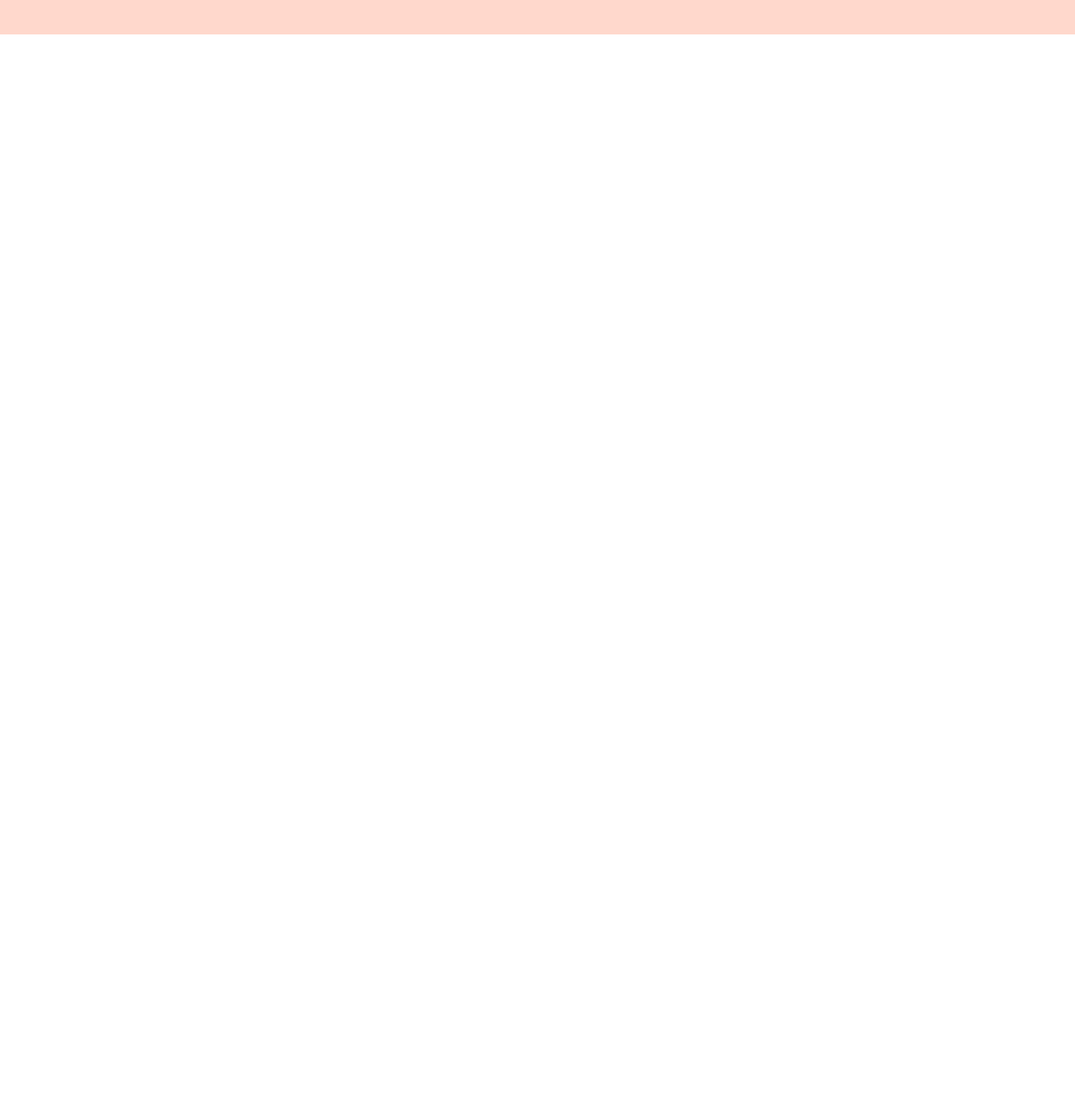
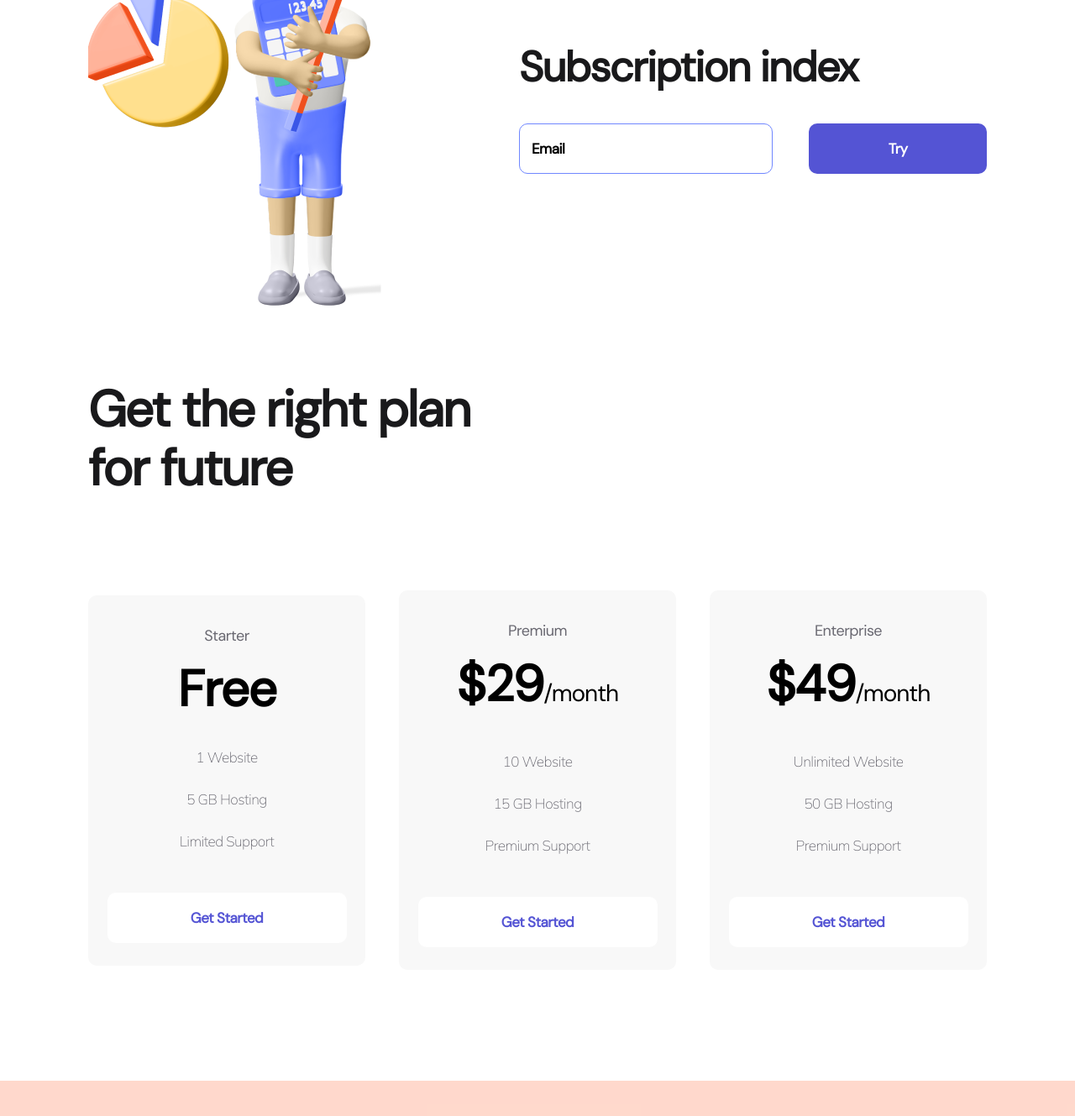
Before and after one commit to galinaden/logoipsum, a plain HTML site: page index.html in a window 1280 px wide. Shown: the part 972-2301 px from the top of the page at 84% size. Before the commit the page ends 1013 px from the top, so only its background shows below. Drawn offline with Linux system fonts and the light colour scheme.

Commit message:
Add files via upload

```diff
--- a/index.html
+++ b/index.html
@@ -66,6 +66,60 @@
             <img src="./img/1.png" alt="firstmen">
         </div>
     </section>
+    <section class="container subscribe">
+
+        <div>
+            <img src="./img/2.png" alt="secondmen">
+        </div>
+        <div>
+            <h2 class="subscribe_title">Subscription index</h2>
+            <form action="">
+                <input class="input" type="email" placeholder="Email">
+                <button class="button button button__violet">Try</button>
+            </form>
+        </div>
+    </section>
+    <section class="container plan">
+        <h2 class="plan_title">Get the right plan for future</h2>
+            <div class="plan_div">
+                <div class="item">
+                    <p class="item_text" >Starter</p>
+                    <h3 class="item_title">Free</h3>
+                    <ul>
+                        <li class="item_li">1 Website</li>
+                        <li class="item_li">5 GB Hosting</li>
+                        <li class="item_li">Limited Support</li>
+                    </ul>
+                    <button class="button button_item">
+                        Get Started
+                    </button>
+                </div>
+                <div class="item">
+                    <p class="item_text" >Premium</p>
+                    <h3 class="item_title">$29<span>/month</span></h3>
+                    <ul>
+                        <li class="item_li">10 Website</li>
+                        <li class="item_li">15 GB Hosting</li>
+                        <li class="item_li">Premium Support</li>
+                    </ul>
+                    <button class="button button_item">
+                        Get Started
+                    </button>
+                </div>
+                <div class="item">
+                    <p class="item_text" >Enterprise</p>
+                    <h3 class="item_title">$49<span>/month</span></h3>
+                    <ul>
+                        <li class="item_li">Unlimited Website</li>
+                        <li class="item_li">50 GB Hosting</li>
+                        <li class="item_li">Premium Support</li>
+                    </ul>
+                    <button class="button button_item">
+                        Get Started
+                    </button>
+                </div>
+            </div>
+    </section>
     <footer class="footer">
         <div class="container footer_flex">
             <div>
--- a/style/style.css
+++ b/style/style.css
@@ -13,7 +13,11 @@
     background: rgba(255, 113, 67, 0.27);
     padding: 38px 0 48px;
 }
-.header_flax, .footer_flex {
+.header_flax,
+.footer_flex,
+.subscribe,
+.plan_div
+{
     display: flex;
     justify-content: space-between;
     align-items: center;
@@ -99,3 +103,114 @@
 .footer{
     padding: 53px 0;
 }
+.subscribe{
+    margin-bottom: 85px;
+}
+.subscribe_title{
+    font-family: DM Sans;
+    font-style: normal;
+    font-weight: bold;
+    font-size: 50px;
+    line-height: 57px;
+    letter-spacing: -1.56316px;
+    color: #19191B;
+    margin-bottom: 38px;
+}
+.input{
+    width: 302px;
+    height: 60px;
+    border: 1px solid #7087FF;
+    box-sizing: border-box;
+    border-radius: 10px;
+    padding-left: 14px;
+    box-sizing: border-box;
+    margin-right: 39px;
+}
+.input::placeholder, .input{
+    font-family: DM Sans;
+    font-style: normal;
+    font-weight: bold;
+    font-size: 17px;
+    line-height: 22px;
+    letter-spacing: -0.531474px;
+    color: #000000;
+}
+.input:focus{
+    outline: none;
+}
+.plan{
+    margin-bottom: 132px;
+}
+.plan_title{
+    font-family: DM Sans;
+    font-style: normal;
+    font-weight: bold;
+    font-size: 60px;
+    line-height: 70px;
+    letter-spacing: -1.87579px;
+    color: #19191B;
+    max-width: 504px;
+    margin-bottom: 110px;
+}
+.item{
+    width: 330px;
+    background: #F8F8F8;
+    border-radius: 10px;
+    text-align: center;
+    padding: 34px 0 27px;
+
+}
+.item:hover{
+    transition: 500ms;
+    background: #FF7143;
+    box-shadow: 0px 32px 34px rgba(255, 112, 59, 0.317827);
+}
+.item_text{
+    font-family: DM Sans;
+    font-style: normal;
+    font-weight: normal;
+    font-size: 18px;
+    line-height: 28px;
+    letter-spacing: -0.562737px;
+    color: #696871;
+
+}
+.item:hover .item_text, .item:hover .item_title, .item:hover .item_li{
+    color: #FFFFFF;
+    transition: 500ms;
+}
+.item_title{
+    font-family: DM Sans;
+    font-style: normal;
+    font-weight: bold;
+    font-size: 60px;
+    line-height: 56px;
+    letter-spacing: -1.03448px;
+    color: #000000;
+    margin: 22px 0 28px;
+}
+.item_title span{
+      font-size: 28px;
+
+}
+.item_li{
+    list-style: none;
+    font-family: Mulish;
+    font-style: normal;
+    font-weight: normal;
+    font-size: 17px;
+    line-height: 50px;
+    letter-spacing: -0.531474px;
+    color: #696871;
+}
+.button_item{
+    width: 285px;
+    background: white;
+    color: #5454D4;
+    margin-top: 36px;
+}
+.item:hover .button_item{
+    background: #9F3919;
+    color: white;
+    transition: 500ms;
+}
```
